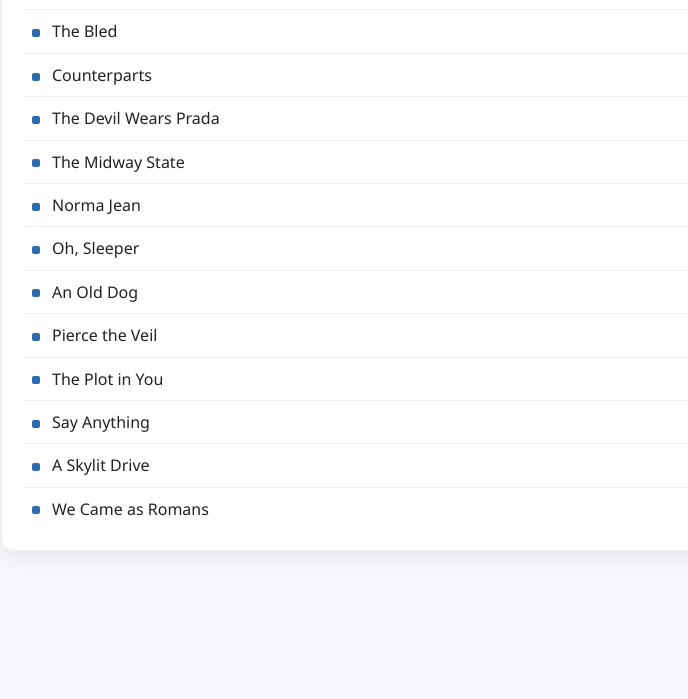
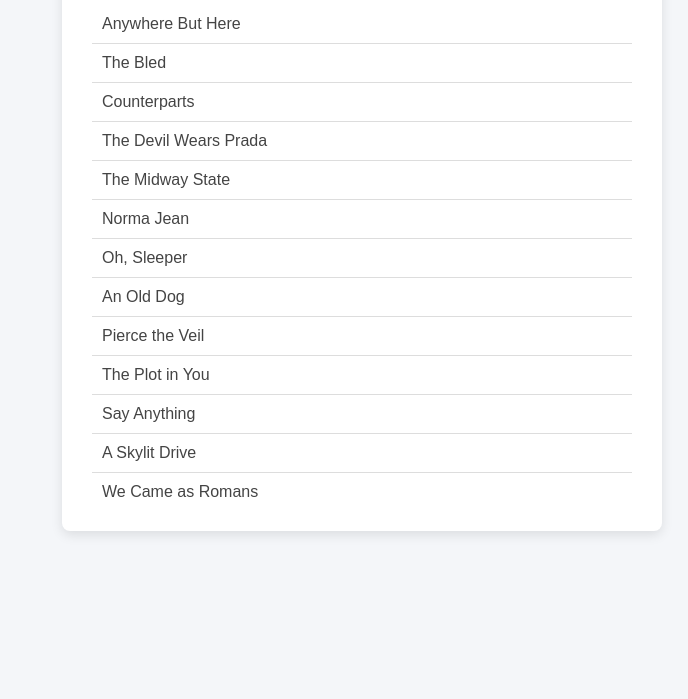
Before and after one commit to acciojob/sorting-articles-Ishikaverma2317, a website: page main.html in a window 1280 px wide. Shown: the part 101-800 px from the top of the page, without its empty margins (278-966 px from the left). Drawn offline with Linux system fonts and the light colour scheme.

Commit message:
created a submission

```diff
--- a/main.html
+++ b/main.html
@@ -1,15 +1,16 @@
 <!DOCTYPE html>
 <html lang="en">
 <head>
-  <meta charset="utf-8" />
-  <meta name="viewport" content="width=device-width,initial-scale=1" />
-  <title>Bands — Sort ignoring Articles</title>
-  <link rel="stylesheet" href="styles.css" />
+  <meta charset="UTF-8">
+  <meta name="viewport" content="width=device-width, initial-scale=1.0">
+  <title>Alphabetical Article Sorter</title>
+  <link rel="stylesheet" href="styles.css">
 </head>
 <body>
-  <!-- DO NOT change the id: tests expect #band -->
-  <ul id="band"></ul>
-
+  <div class="container">
+    <h1>Alphabetical Article Sorter</h1>
+    <ul id="band"></ul>
+  </div>
   <script src="script.js"></script>
 </body>
 </html>
--- a/script.js
+++ b/script.js
@@ -1,4 +1,3 @@
-// List provided by the exercise
 const bands = [
   'The Plot in You',
   'The Devil Wears Prada',
@@ -15,26 +14,16 @@
   'An Old Dog'
 ];
 
-/**
- * Removes leading article "a ", "an ", or "the " (case-insensitive)
- * and returns the remaining string trimmed.
- */
+// function to remove leading articles
 function stripArticle(name) {
-  // ^(a |an |the )  -> match at start (case-insensitive)
   return name.replace(/^(a |an |the )/i, '').trim();
 }
 
-/**
- * Sort the bands ignoring leading articles, but display the original names.
- * We make a shallow copy so original array order isn't mutated (good practice).
- */
-const sortedBands = bands.slice().sort((a, b) => {
-  const keyA = stripArticle(a).toLowerCase();
-  const keyB = stripArticle(b).toLowerCase();
-  // localeCompare gives proper lexicographic ordering, case-insensitive by pre-lowercasing
-  return keyA.localeCompare(keyB);
-});
+// sort ignoring articles
+const sortedBands = bands.slice().sort((a, b) =>
+  stripArticle(a).toLowerCase().localeCompare(stripArticle(b).toLowerCase())
+);
 
-// Render into the <ul id="band"> exactly (tests expect this id)
+// render into UL
 const ul = document.getElementById('band');
-ul.innerHTML = sortedBands.map(b => `<li>${b}</li>`).join('');
+ul.innerHTML = sortedBands.map(band => `<li>${band}</li>`).join('');
--- a/styles.css
+++ b/styles.css
@@ -1,57 +1,47 @@
-/* simple, clean styling to match example look */
-:root{
-  --bg: #f5f7fb;
-  --card: #ffffff;
-  --accent: #2b6cb0;
-  --text: #222;
+/* Reset */
+* {
+  margin: 0;
+  padding: 0;
+  box-sizing: border-box;
 }
 
-*{box-sizing:border-box}
-html,body{height:100%}
-body{
-  margin:0;
-  font-family: "Segoe UI", Roboto, Arial, sans-serif;
-  background:var(--bg);
-  display:flex;
-  align-items:flex-start;
-  justify-content:center;
-  padding:48px 16px;
-  color:var(--text);
+body {
+  font-family: Arial, sans-serif;
+  background: #f4f6f9;
+  display: flex;
+  justify-content: center;
+  align-items: flex-start;
+  min-height: 100vh;
+  padding: 40px;
 }
 
-/* Centered card that contains the list */
-#band{
-  width:100%;
-  max-width:720px;
-  background:var(--card);
-  border-radius:10px;
-  box-shadow:0 6px 20px rgba(32,40,50,0.08);
-  padding:20px 22px;
-  margin:0;
-  list-style-type: none; /* hide default bullets */
+.container {
+  background: #fff;
+  padding: 20px 30px;
+  border-radius: 8px;
+  box-shadow: 0 4px 12px rgba(0,0,0,0.1);
+  max-width: 600px;
+  width: 100%;
 }
 
-/* If you prefer bullets, change list-style-type to 'disc' */
-#band li{
-  padding:10px 8px;
-  border-bottom:1px solid #eef2f6;
-  font-size:16px;
-  line-height:1.4;
+h1 {
+  text-align: center;
+  margin-bottom: 20px;
+  font-size: 22px;
+  color: #333;
 }
 
-/* Remove divider after last item */
-#band li:last-child{
+#band {
+  list-style-type: none;
+}
+
+#band li {
+  padding: 10px;
+  border-bottom: 1px solid #ddd;
+  font-size: 16px;
+  color: #444;
+}
+
+#band li:last-child {
   border-bottom: none;
 }
-
-/* small accent marker Before each li (like a subtle bullet) */
-#band li::before{
-  content: "";
-  display:inline-block;
-  width:8px;
-  height:8px;
-  background:var(--accent);
-  border-radius:2px;
-  margin-right:12px;
-  vertical-align:middle;
-}
```
